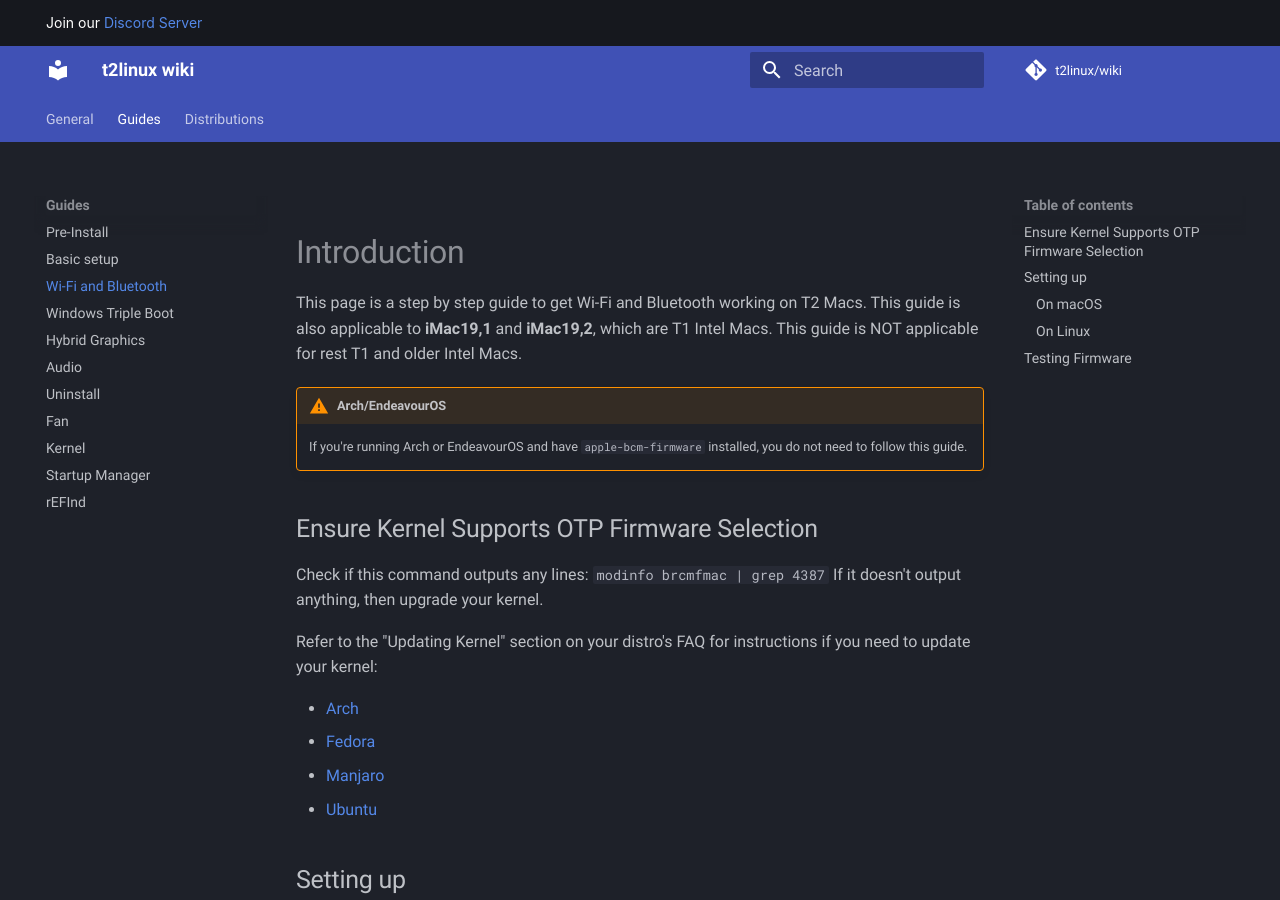
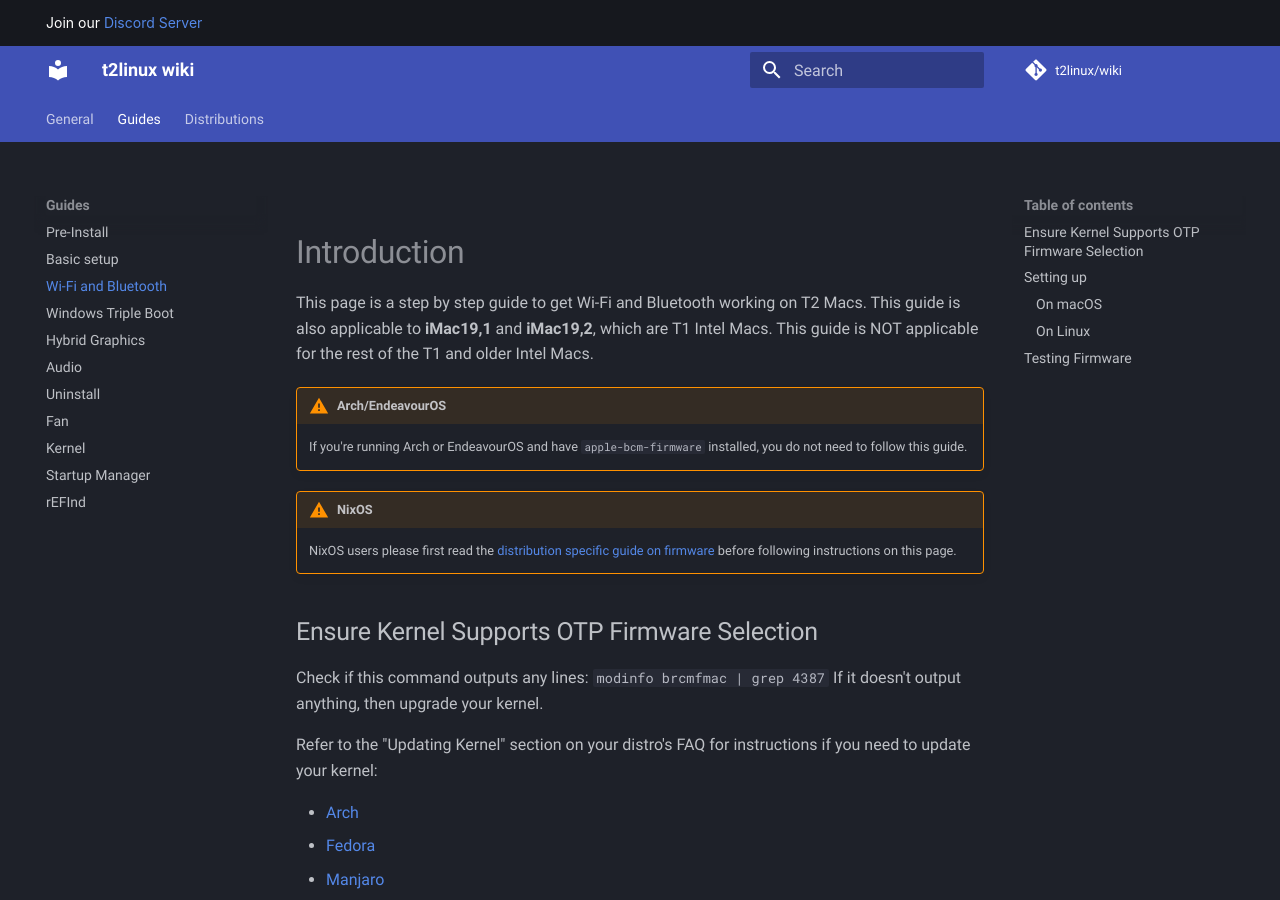
Before and after one commit to t2linux/wiki, an MkDocs documentation site: the page built from docs/guides/wifi-bluetooth.md, in a window 1280 px wide and 900 px high. Built offline with MkDocs 1.6.1 and Material for MkDocs 9.7.7, drawn with Linux system fonts in a browser that asks for light colours; comment, search, counter and statistics services are not loaded.

Commit message:
docs(firmware): add warning for NixOS users

```diff
--- a/docs/guides/wifi-bluetooth.md
+++ b/docs/guides/wifi-bluetooth.md
@@ -2,10 +2,13 @@
 
 # Introduction
 
-This page is a step by step guide to get Wi-Fi and Bluetooth working on T2 Macs. This guide is also applicable to **iMac19,1** and **iMac19,2**, which are T1 Intel Macs. This guide is NOT applicable for rest T1 and older Intel Macs.
+This page is a step by step guide to get Wi-Fi and Bluetooth working on T2 Macs. This guide is also applicable to **iMac19,1** and **iMac19,2**, which are T1 Intel Macs. This guide is NOT applicable for the rest of the T1 and older Intel Macs.
 
 !!! Warning "Arch/EndeavourOS"
     If you're running Arch or EndeavourOS and have `apple-bcm-firmware` installed, you do not need to follow this guide.
+
+!!! Warning "NixOS"
+    NixOS users please first read the [distribution specific guide on firmware](../distributions/nixos/installation.md#wi-fi-and-bluetooth-setup) before following instructions on this page.
 
 ## Ensure Kernel Supports OTP Firmware Selection
 
```
